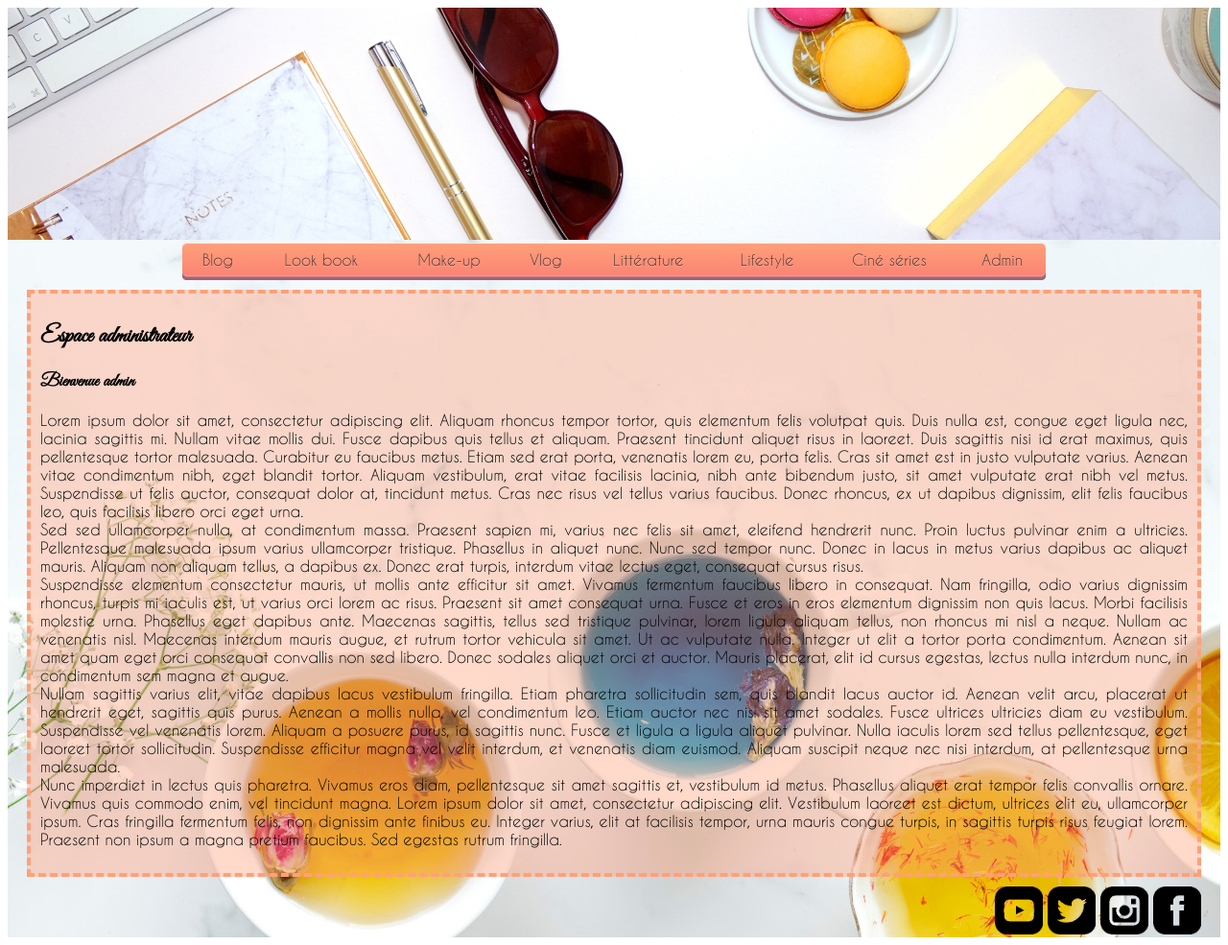
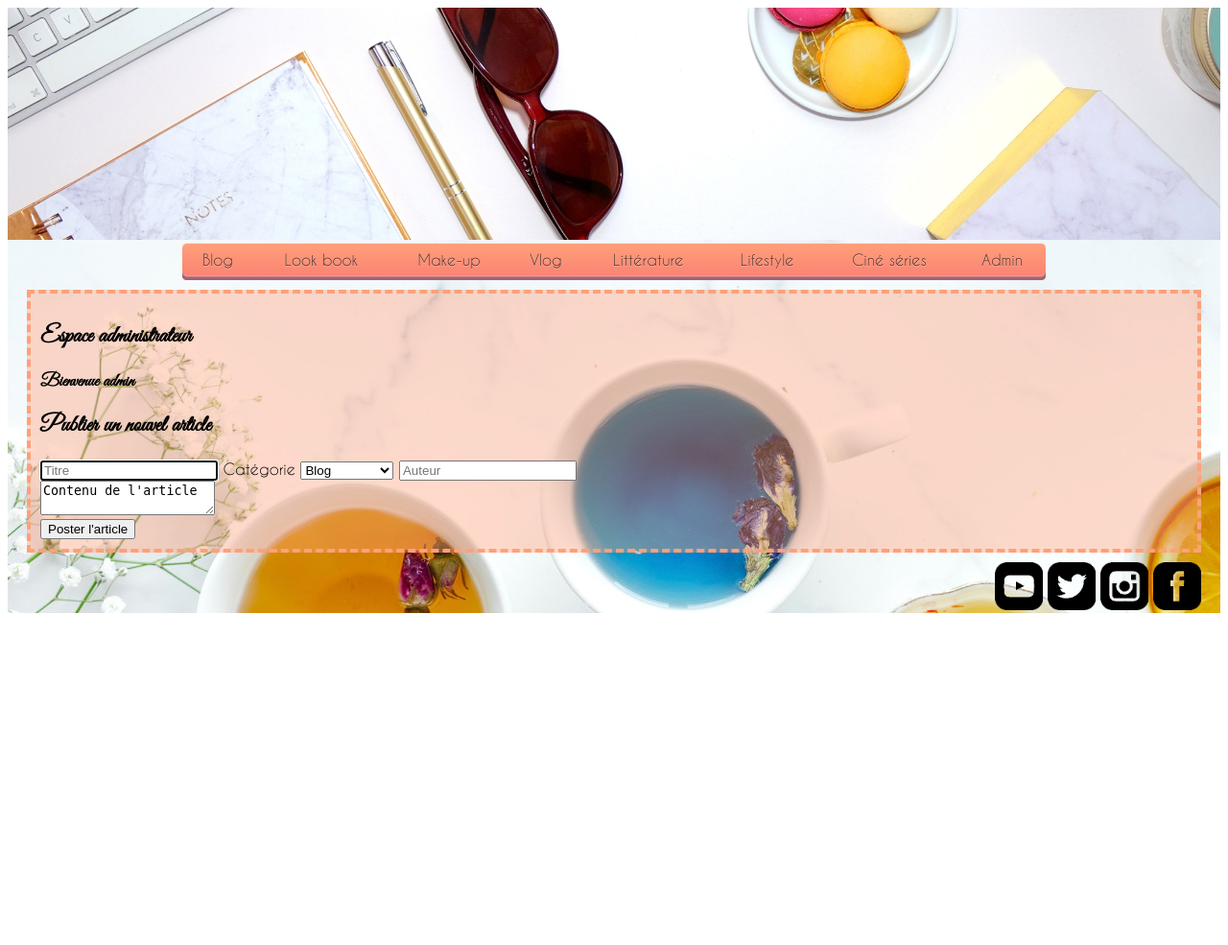
Before and after one commit to oranemendes/Projetblog, a PHP site: page /admin/indexadmin.php in a window 1280 px wide. Shown: the whole page at 96% size. After the commit the page ends 639 px from the top, so only its background shows below. Run offline with PHP 8.4, Linux system fonts and the light colour scheme; a user stored in the database is signed in.

Commit message:
Fonctionnalité d'ajout d'articles depuis l'interface admin

```diff
--- a/admin/indexadmin.php
+++ b/admin/indexadmin.php
@@ -26,43 +26,28 @@
         <h1>Espace administrateur</h1>
         <h3>Bienvenue <?= $_SESSION['admin'] ?></h3>
 
-        <p>
-            Lorem ipsum dolor sit amet, consectetur adipiscing elit. Aliquam rhoncus tempor tortor, quis elementum felis volutpat
-            quis. Duis nulla est, congue eget ligula nec, lacinia sagittis mi. Nullam vitae mollis dui. Fusce dapibus quis tellus
-            et aliquam. Praesent tincidunt aliquet risus in laoreet. Duis sagittis nisi id erat maximus, quis pellentesque tortor
-            malesuada. Curabitur eu faucibus metus. Etiam sed erat porta, venenatis lorem eu, porta felis. Cras sit amet est in
-            justo vulputate varius. Aenean vitae condimentum nibh, eget blandit tortor. Aliquam vestibulum, erat vitae facilisis
-            lacinia, nibh ante bibendum justo, sit amet vulputate erat nibh vel metus. Suspendisse ut felis auctor, consequat dolor
-            at, tincidunt metus. Cras nec risus vel tellus varius faucibus. Donec rhoncus, ex ut dapibus dignissim, elit felis
-            faucibus leo, quis facilisis libero orci eget urna.<br />
+        <h1>Publier un nouvel article</h1>
 
-            Sed sed ullamcorper nulla, at condimentum massa. Praesent sapien mi, varius nec felis sit amet, eleifend hendrerit nunc.
-            Proin luctus pulvinar enim a ultricies. Pellentesque malesuada ipsum varius ullamcorper tristique. Phasellus in aliquet
-            nunc. Nunc sed tempor nunc. Donec in lacus in metus varius dapibus ac aliquet mauris. Aliquam non aliquam tellus, a
-            dapibus ex. Donec erat turpis, interdum vitae lectus eget, consequat cursus risus.<br />
+        <form method="post" action="traitementarticle.php">
+            <input type="text" name="articlename" id="articlename" placeholder="Titre" required autofocus />
+            <label for="category">Catégorie</label>
+            <select name="category" id="category" required>
+                <option value="blog">Blog</option>
+                <option value="lookbook">Look Book</option>
+                <option value="makeup">Make-up</option>
+                <option value="vlog">Vlog</option>
+                <option value="litterature">Littérature</option>
+                <option value="lifestyle">Lifestyle</option>
+                <option value="cineseries">Ciné - séries</option>
+            </select>
+            <input type="text" name="articleautor" id="articleautor" placeholder="Auteur" required />
+            <br />
+            <textarea name="articlecontent" id="articlecontent" required>Contenu de l'article</textarea>
+            <br />
+            <input type="submit" value="Poster l'article" />
 
-            Suspendisse elementum consectetur mauris, ut mollis ante efficitur sit amet. Vivamus fermentum faucibus libero in
-            consequat. Nam fringilla, odio varius dignissim rhoncus, turpis mi iaculis est, ut varius orci lorem ac risus.
-            Praesent sit amet consequat urna. Fusce et eros in eros elementum dignissim non quis lacus. Morbi facilisis molestie
-            urna. Phasellus eget dapibus ante. Maecenas sagittis, tellus sed tristique pulvinar, lorem ligula aliquam tellus,
-            non rhoncus mi nisl a neque. Nullam ac venenatis nisl. Maecenas interdum mauris augue, et rutrum tortor vehicula sit
-            amet. Ut ac vulputate nulla. Integer ut elit a tortor porta condimentum. Aenean sit amet quam eget orci consequat
-            convallis non sed libero. Donec sodales aliquet orci et auctor. Mauris placerat, elit id cursus egestas, lectus nulla
-            interdum nunc, in condimentum sem magna et augue.<br />
 
-            Nullam sagittis varius elit, vitae dapibus lacus vestibulum fringilla. Etiam pharetra sollicitudin sem, quis blandit
-            lacus auctor id. Aenean velit arcu, placerat ut hendrerit eget, sagittis quis purus. Aenean a mollis nulla, vel
-            condimentum leo. Etiam auctor nec nisl sit amet sodales. Fusce ultrices ultricies diam eu vestibulum. Suspendisse vel
-            venenatis lorem. Aliquam a posuere purus, id sagittis nunc. Fusce et ligula a ligula aliquet pulvinar. Nulla iaculis
-            lorem sed tellus pellentesque, eget laoreet tortor sollicitudin. Suspendisse efficitur magna vel velit interdum, et
-            venenatis diam euismod. Aliquam suscipit neque nec nisi interdum, at pellentesque urna malesuada.<br/>
-
-            Nunc imperdiet in lectus quis pharetra. Vivamus eros diam, pellentesque sit amet sagittis et, vestibulum id metus.
-            Phasellus aliquet erat tempor felis convallis ornare. Vivamus quis commodo enim, vel tincidunt magna. Lorem ipsum
-            dolor sit amet, consectetur adipiscing elit. Vestibulum laoreet est dictum, ultrices elit eu, ullamcorper ipsum. Cras
-            fringilla fermentum felis, non dignissim ante finibus eu. Integer varius, elit at facilisis tempor, urna mauris congue
-            turpis, in sagittis turpis risus feugiat lorem. Praesent non ipsum a magna pretium faucibus. Sed egestas rutrum fringilla.
-        </p>
+        </form>
 
     </section>
 
--- a/mainpage/index.php
+++ b/mainpage/index.php
@@ -20,7 +20,7 @@
 <nav><?php include('../includes/nav.php') ?> </nav>
 
         <?php
-        $req = $db->query('SELECT * FROM article');
+        $req = $db->query('SELECT * FROM article ORDER BY id DESC ');
         $articles = $req->fetchAll();
 
         foreach ($articles as $article): ?>
```
Also changed, not shown: admin/traitementarticle.php (added, +10 -0 lines), projetblog.sql (added, +105 -0 lines).
